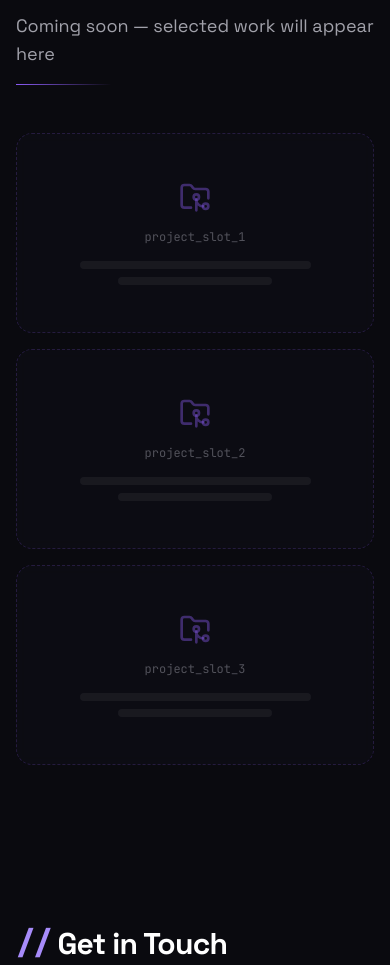
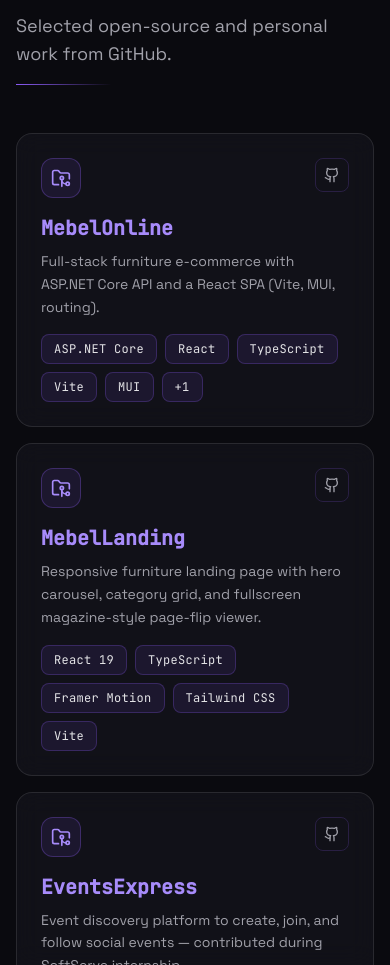
Before and after one commit to OleksandrShchur/portfolio, a React (Vite) app: page / in a window 390 px wide. Shown: the part 9302-10267 px from the top of the page. Built offline with nearby package versions, Linux system fonts and the light colour scheme.

Commit message:
add projects instead of project placeholder

```diff
--- a/src/App.tsx
+++ b/src/App.tsx
@@ -22,9 +22,9 @@ const Certifications = lazy(() =>
     default: m.Certifications,
   })),
 );
-const ProjectsPlaceholder = lazy(() =>
-  import('@/components/sections/ProjectsPlaceholder').then((m) => ({
-    default: m.ProjectsPlaceholder,
+const Projects = lazy(() =>
+  import('@/components/sections/Projects').then((m) => ({
+    default: m.Projects,
   })),
 );
 const Contact = lazy(() =>
@@ -49,7 +49,7 @@ export default function App() {
           <Experience />
           <Education />
           <Certifications />
-          <ProjectsPlaceholder />
+          <Projects />
           <Contact />
         </Suspense>
       </main>
--- /dev/null
+++ b/src/components/sections/Projects.tsx
@@ -0,0 +1,82 @@
+import { motion } from 'framer-motion';
+import { ExternalLink, FolderGit2, Github } from 'lucide-react';
+import { projects } from '@/data/projects';
+import { usePrefersReducedMotion } from '@/hooks';
+import { SectionWrapper } from '@/components/layout/SectionWrapper';
+import { Badge } from '@/components/ui/Badge';
+import { GlassCard } from '@/components/ui/GlassCard';
+
+const MAX_VISIBLE_BADGES = 5;
+
+export function Projects() {
+  const prefersReducedMotion = usePrefersReducedMotion();
+
+  return (
+    <SectionWrapper
+      id="projects"
+      title="Projects"
+      subtitle="Selected open-source and personal work from GitHub."
+    >
+      <div className="grid gap-4 sm:grid-cols-2 lg:grid-cols-3">
+        {projects.map((project, index) => {
+          const visibleStack = project.techStack.slice(0, MAX_VISIBLE_BADGES);
+          const hiddenCount = project.techStack.length - visibleStack.length;
+
+          return (
+            <motion.div
+              key={project.id}
+              initial={prefersReducedMotion ? false : { opacity: 0, y: 20 }}
+              whileInView={prefersReducedMotion ? undefined : { opacity: 1, y: 0 }}
+              viewport={{ once: true }}
+              transition={{ delay: index * 0.1 }}
+            >
+              <GlassCard className="flex h-full flex-col">
+                <div className="flex items-start justify-between gap-3">
+                  <div className="flex h-10 w-10 shrink-0 items-center justify-center rounded-xl border border-violet-primary/30 bg-violet-primary/10">
+                    <FolderGit2 className="h-5 w-5 text-violet-glow" />
+                  </div>
+                  <div className="flex shrink-0 gap-2">
+                    {project.githubUrl && (
+                      <a
+                        href={project.githubUrl}
+                        target="_blank"
+                        rel="noopener noreferrer"
+                        aria-label={`View ${project.title} on GitHub`}
+                        className="rounded-lg border border-violet-primary/20 p-2 text-zinc-400 transition-colors hover:border-violet-glow/50 hover:text-violet-glow"
+                      >
+                        <Github className="h-4 w-4" />
+                      </a>
+                    )}
+                    {project.liveUrl && (
+                      <a
+                        href={project.liveUrl}
+                        target="_blank"
+                        rel="noopener noreferrer"
+                        aria-label={`View live demo of ${project.title}`}
+                        className="rounded-lg border border-violet-primary/20 p-2 text-zinc-400 transition-colors hover:border-violet-glow/50 hover:text-violet-glow"
+                      >
+                        <ExternalLink className="h-4 w-4" />
+                      </a>
+                    )}
+                  </div>
+                </div>
+
+                <h3 className="mt-4 font-mono text-xl font-bold text-violet-glow">{project.title}</h3>
+                <p className="mt-2 flex-1 text-sm leading-relaxed text-zinc-400">
+                  {project.description}
+                </p>
+
+                <div className="mt-4 flex flex-wrap gap-2">
+                  {visibleStack.map((tech) => (
+                    <Badge key={tech}>{tech}</Badge>
+                  ))}
+                  {hiddenCount > 0 && <Badge>+{hiddenCount}</Badge>}
+                </div>
+              </GlassCard>
+            </motion.div>
+          );
+        })}
+      </div>
+    </SectionWrapper>
+  );
+}
--- a/src/components/sections/ProjectsPlaceholder.tsx
+++ /dev/null
@@ -1,28 +0,0 @@
-import { FolderGit2 } from 'lucide-react';
-import { SectionWrapper } from '@/components/layout/SectionWrapper';
-
-const placeholderCards = [1, 2, 3];
-
-export function ProjectsPlaceholder() {
-  return (
-    <SectionWrapper
-      id="projects"
-      title="Projects"
-      subtitle="Coming soon — selected work will appear here"
-    >
-      <div className="grid gap-4 sm:grid-cols-2 lg:grid-cols-3">
-        {placeholderCards.map((card) => (
-          <div
-            key={card}
-            className="flex min-h-[200px] flex-col items-center justify-center rounded-2xl border border-dashed border-violet-primary/20 bg-base-card/30 p-6 backdrop-blur-sm"
-          >
-            <FolderGit2 className="h-8 w-8 text-violet-primary/40" aria-hidden />
-            <p className="mt-4 font-mono text-xs text-zinc-600">project_slot_{card}</p>
-            <div className="mt-4 h-2 w-3/4 rounded bg-white/5" />
-            <div className="mt-2 h-2 w-1/2 rounded bg-white/5" />
-          </div>
-        ))}
-      </div>
-    </SectionWrapper>
-  );
-}
--- a/src/data/navigation.ts
+++ b/src/data/navigation.ts
@@ -11,6 +11,7 @@ export const navItems: NavItem[] = [
   { id: 'experience', label: 'Experience', href: '#experience' },
   { id: 'education', label: 'Education', href: '#education' },
   { id: 'certifications', label: 'Certifications', href: '#certifications' },
+  { id: 'projects', label: 'Projects', href: '#projects' },
   { id: 'contact', label: 'Contact', href: '#contact' },
 ];
 
--- a/src/data/projects.ts
+++ b/src/data/projects.ts
@@ -8,13 +8,45 @@ export interface Project {
   image?: string;
 }
 
-// TODO: add projects
-export const projects: Project[] = [];
-
-// Future candidates from GitHub (reference only — do not render until populated):
-// EventsExpress
-// RecordBook.Microservice.VisitorsTracker
-// RecordBook.Microservice.Notification
-// FindCVBot
-// FurnitureStore
-// MebelOnline
+export const projects: Project[] = [
+  {
+    id: 'mebel-online',
+    title: 'MebelOnline',
+    description:
+      'Full-stack furniture e-commerce with ASP.NET Core API and a React SPA (Vite, MUI, routing).',
+    techStack: ['ASP.NET Core', 'React', 'TypeScript', 'Vite', 'MUI', 'SQL Server'],
+    githubUrl: 'https://github.com/OleksandrShchur/MebelOnline',
+  },
+  {
+    id: 'mebel-landing',
+    title: 'MebelLanding',
+    description:
+      'Responsive furniture landing page with hero carousel, category grid, and fullscreen magazine-style page-flip viewer.',
+    techStack: ['React 19', 'TypeScript', 'Framer Motion', 'Tailwind CSS', 'Vite'],
+    githubUrl: 'https://github.com/OleksandrShchur/MebelLanding',
+  },
+  {
+    id: 'events-express',
+    title: 'EventsExpress',
+    description:
+      'Event discovery platform to create, join, and follow social events — contributed during SoftServe internship.',
+    techStack: ['ASP.NET Core', 'React', 'Redux', 'SignalR', 'EF Core', 'SQL Server'],
+    githubUrl: 'https://github.com/OleksandrShchur/EventsExpress',
+  },
+  {
+    id: 'record-book',
+    title: 'RecordBook',
+    description:
+      'University attendance record book; split into microservices for auth, notifications, and visitor tracking.',
+    techStack: ['ASP.NET Core', 'Microservices', 'React', 'TypeScript', 'SQL Server'],
+    githubUrl: 'https://github.com/OleksandrShchur/VisitorsTracker',
+  },
+  {
+    id: 'accu-web-scraper',
+    title: 'AccuWebScraper',
+    description:
+      'Web scraping tool with ASP.NET Core backend and a React 19 dashboard for viewing scraped data.',
+    techStack: ['ASP.NET Core', 'React 19', 'TypeScript', 'Vite'],
+    githubUrl: 'https://github.com/OleksandrShchur/AccuWebScraper',
+  },
+];
```
